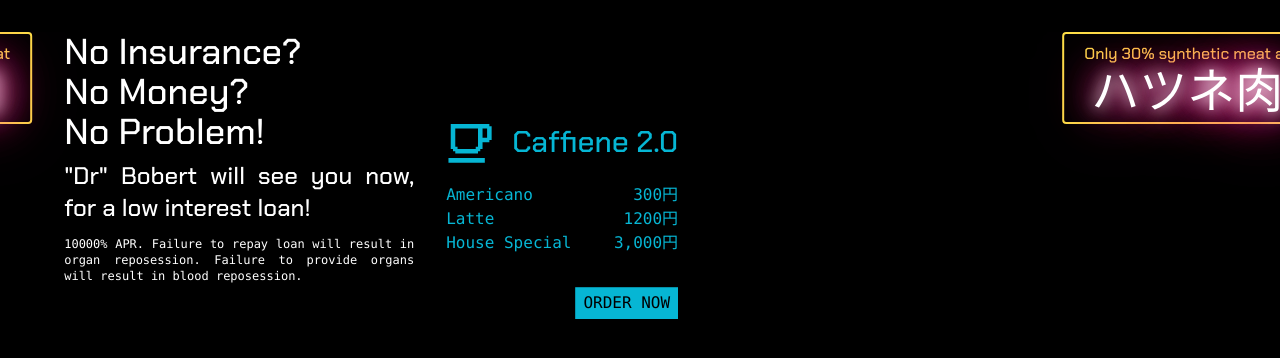
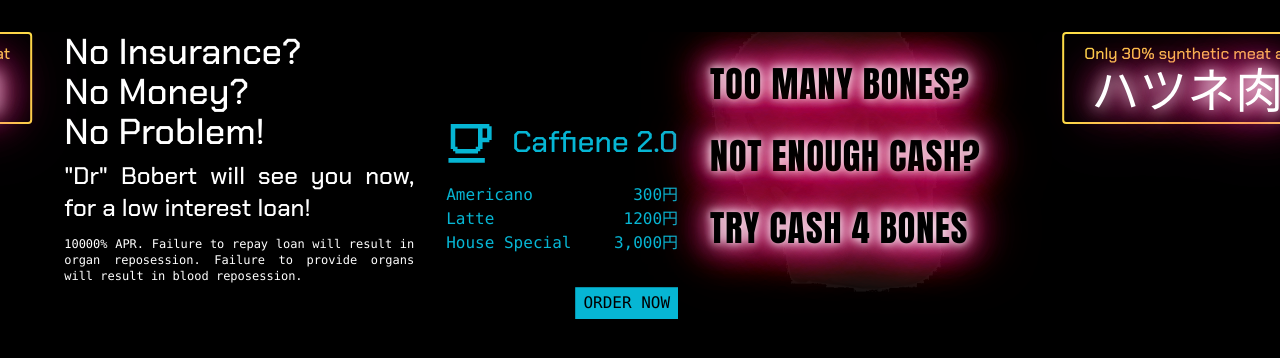
Before and after one commit to Gman98ish/adscape, a React (Vite) app: page / in a window 1280 px wide. Shown: the top 358 px of the page. Built offline with nearby package versions, Linux system fonts and the light colour scheme.

Commit message:
Funny bone advert

```diff
--- a/src/App.jsx
+++ b/src/App.jsx
@@ -1,4 +1,5 @@
 import './App.css'
+import skullUrl from './assets/skull.png'
 
 const HatsuneNiku = props => <div className='min-w-[250px] mx-4 '>
   <div className="border-2 border-yellow-300 rounded p-2 max-height-full">
@@ -54,6 +55,22 @@ const Scroller = props => <div className={`w-full overflow-hidden ${props.classN
   </div>
 </div>
 
+const Cash4Bones = props => <div className='mx-4'>
+  <div className="relative">
+    <div className="z-10 relative">
+      <img src={skullUrl} alt="" height="200px" width="200px" className='absolute z-0 top-2 left-8 animate-ping' />
+      <h2 className="text-4xl font-anton uppercase tracking-wide text-justify text-black my-8 relative z-10"
+        style={{textShadow: '0 0 10px #fff, 0 0 20px #fff, 0 0 30px #e60073, 0 0 40px #e60073, 0 0 50px #e60073, 0 0 60px #e60073, 0 0 70px #e60073'}}>Too many bones?</h2>
+      <h2 className="text-4xl font-anton uppercase tracking-wide text-justify text-black my-8 relative z-10"
+        style={{textShadow: '0 0 10px #fff, 0 0 20px #fff, 0 0 30px #e60073, 0 0 40px #e60073, 0 0 50px #e60073, 0 0 60px #e60073, 0 0 70px #e60073'}}>Not enough cash?</h2>
+      <h2 className="text-4xl font-anton uppercase tracking-wide text-justify text-black my-8 relative z-10"
+        style={{textShadow: '0 0 10px #fff, 0 0 20px #fff, 0 0 30px #e60073, 0 0 40px #e60073, 0 0 50px #e60073, 0 0 60px #e60073, 0 0 70px #e60073'}}>Try cash 4 bones</h2>
+    </div>
+  </div>
+</div>
+
+
+
 function App() {
   return (
     <div className="min-h-screen bg-black pt-8">
@@ -61,6 +78,7 @@ function App() {
         <HatsuneNiku />
         <DrBobert />
         <Coffee />
+        <Cash4Bones />
       </Scroller>
     </div>
   )
--- a/src/index.css
+++ b/src/index.css
@@ -1,8 +1,16 @@
 @import url('https://fonts.googleapis.com/css2?family=Chakra+Petch:wght@500;700&display=swap');
+@import url('https://fonts.googleapis.com/css2?family=Anton');
+@import url('https://fonts.googleapis.com/css2?family=Dancing+Script&display=swap');
 
 @tailwind base;
 @tailwind components;
 @tailwind utilities;
+
+.absolute-center {
+  top: 50%;
+  left: 50%;
+  transform: translate(-50%, -50%);
+}
 
 @keyframes scroll {
     0% {
--- a/tailwind.config.cjs
+++ b/tailwind.config.cjs
@@ -7,7 +7,8 @@ module.exports = {
   theme: {
     extend: {
       fontFamily: {
-        chakra: ['Chakra Petch', 'sans-serif']
+        chakra: ['Chakra Petch', 'sans-serif'],
+        anton: ['Anton', 'sans-serif']
       }
     },
   },
```
Also changed, not shown: src/assets/skull.png (added).
